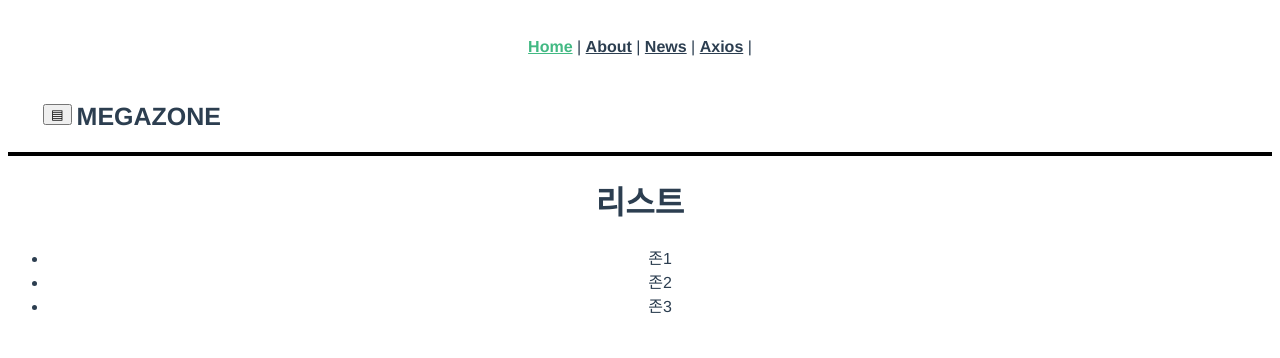
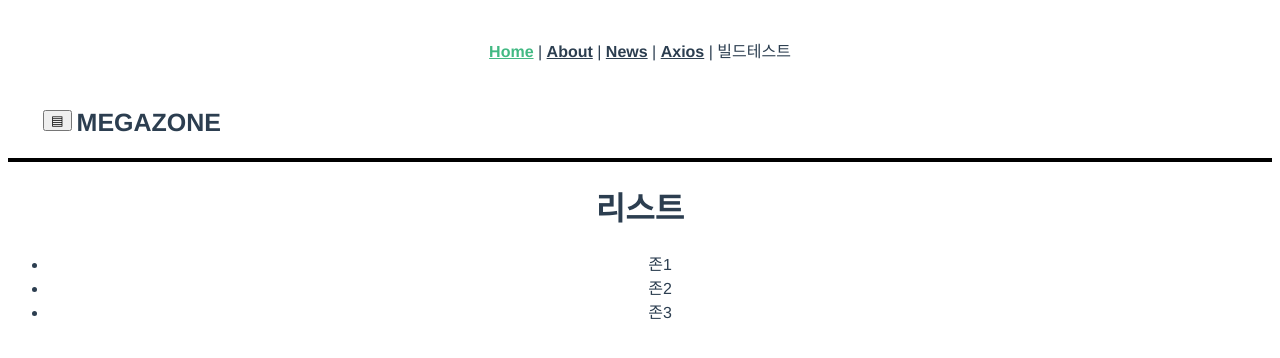
Before and after one commit to devlimi/docker-vue-app, a Vue app: page / in a window 1280 px wide. Shown: the top 358 px of the page. Built offline with nearby package versions, Linux system fonts and the light colour scheme.

Commit message:
build test

```diff
--- a/src/App.vue
+++ b/src/App.vue
@@ -5,7 +5,7 @@
       <router-link to="/about">About</router-link> |
       <router-link to="/news">News</router-link> |
       <router-link to="/axios">Axios</router-link> |
-
+      빌드테스트
     </div>
     <router-view/>
   </div>
```
